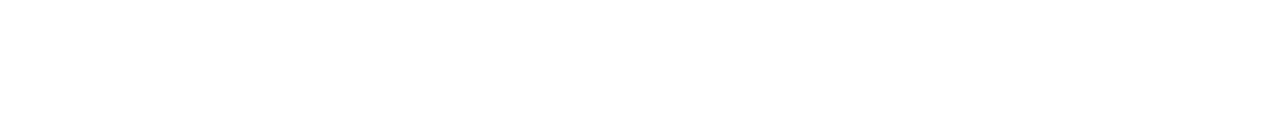
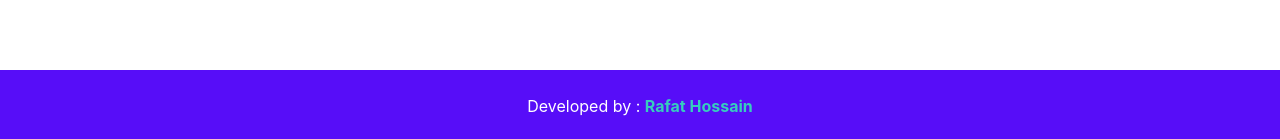
Before and after one commit to Rafat-Web-Developer/bd-trust-bicycle, a React (Create React App) app: page / in a window 1280 px wide. Shown: the part 2410-2549 px from the top of the page. Before the commit the page ends 2480 px from the top, so only its background shows below. Built offline with nearby package versions, Linux system fonts and the light colour scheme.

Commit message:
Create Footer component

```diff
--- a/src/Pages/Home/Home.js
+++ b/src/Pages/Home/Home.js
@@ -1,4 +1,5 @@
 import React from "react";
+import Footer from "../Shared/Footer";
 import BusinessSummary from "./BusinessSummary";
 import Carousel from "./Carousel";
 import Parts from "./Parts";
@@ -6,12 +7,15 @@
 
 const Home = () => {
   return (
+    <>
       <main className="m-6">
         <Carousel></Carousel>
         <Parts></Parts>
         <BusinessSummary></BusinessSummary>
         <Reviews></Reviews>
       </main>
+      <Footer></Footer>
+    </>
   );
 };
 
--- /dev/null
+++ b/src/Pages/Shared/Footer.js
@@ -0,0 +1,16 @@
+import React from "react";
+
+const Footer = () => {
+  return (
+    <footer className="p-6 bg-primary">
+      <div>
+        <p className="text-white text-center">
+          Developed by :{" "}
+          <span className="text-accent font-bold">Rafat Hossain</span>
+        </p>
+      </div>
+    </footer>
+  );
+};
+
+export default Footer;
```
Lines whose indentation alone changed are shown as unchanged.
